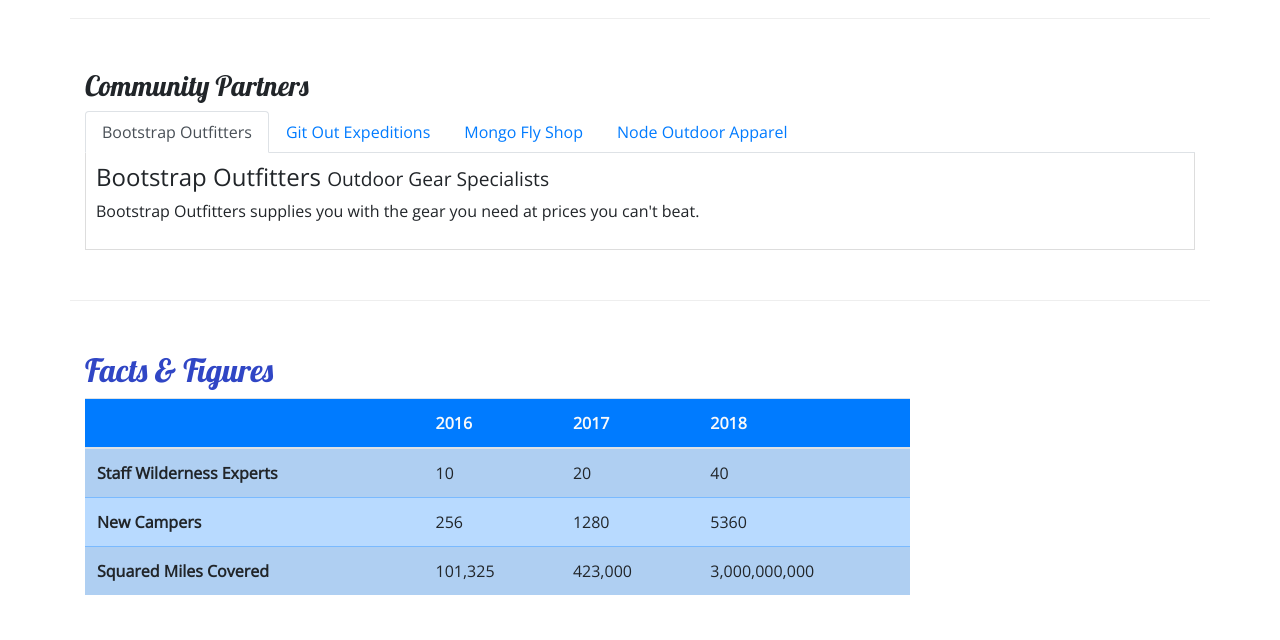
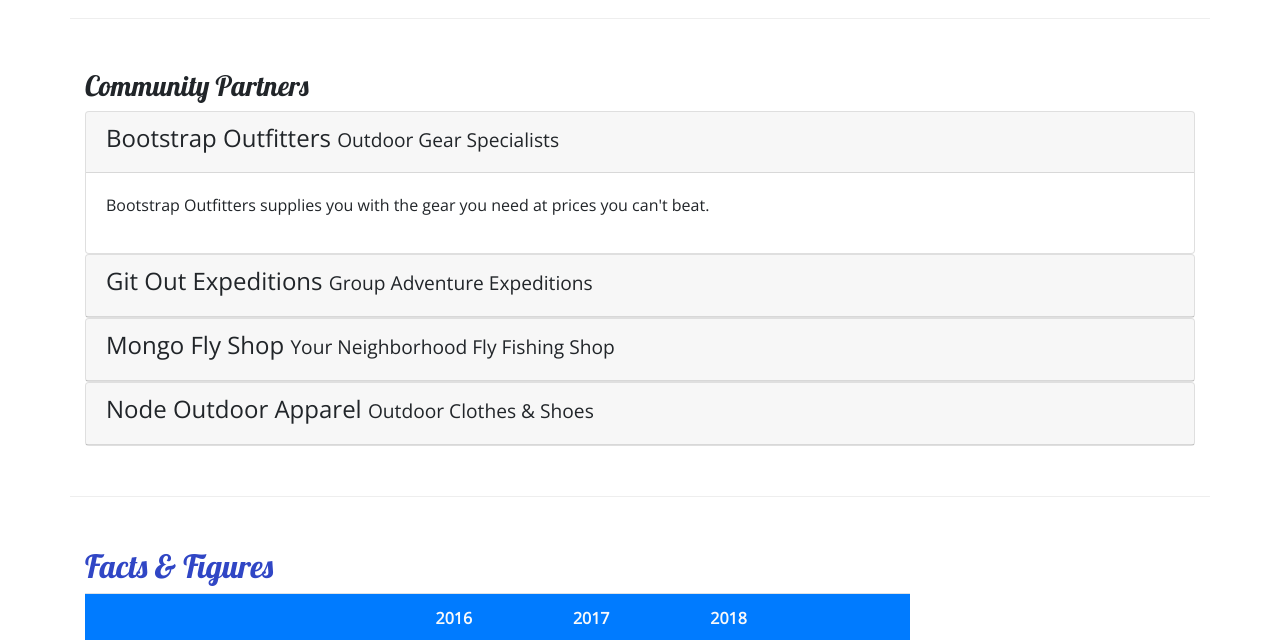
Before and after one commit to mosesrc/nucampsite, a website: page aboutus.html in a window 1280 px wide. Shown: the part 810-1450 px from the top of the page. Drawn offline with nearby package versions, Linux system fonts and the light colour scheme.

Commit message:
Accordion

```diff
--- a/aboutus.html
+++ b/aboutus.html
@@ -114,55 +114,84 @@
         <div class="row row-content">
             <div class="col">
                 <h3>Community Partners</h3>
-                <ul class="nav nav-tabs">
-                    <li class="nav-item">
-                        <a href="#bootstrap" class="nav-link active" role="tab" data-toggle="tab">
-                            Bootstrap Outfitters
+
+
+                <div id="accordion">
+
+                    <div class="card">
+                        <div class="card-header" role="tab">
+                            <h4>
+                                <a href="" data-toggle="collapse" data-target="#bootstrap">
+                                    Bootstrap Outfitters <small>Outdoor Gear Specialists</small>
                                 </a>
-                    </li>
-                    <li class="nav-item">
-                        <a href="#git" class="nav-link" role="tab" data-toggle="tab">
-                            Git Out Expeditions
-                        </a>
-                    </li>
-                    <li class="nav-item">
-                        <a href="#mongo" class="nav-link" role="tab" data-toggle="tab">
-                            Mongo Fly Shop
-                        </a>
-                    </li>
-                    <li class="nav-item">
-                        <a href="#node" class="nav-link" role="tab" data-toggle="tab">
-                            Node Outdoor Apparel
-                        </a>
-                    </li>
-                </ul>
-
-                <div class="tab-content">
-                    <div class="tab-pane fade show active" role="tabpanel" id="bootstrap">
-                        <h4>Bootstrap Outfitters <small>Outdoor Gear Specialists</small></h4>
-                        <p class="d-none d-sm-block">Bootstrap Outfitters supplies you with the gear you need at prices
+                            </h4>
+                        </div>
+                        <div class="collapse show" id="bootstrap" data-parent="#accordion">
+                            <div class="card-body">
+                                <p class="d-none d-sm-block">Bootstrap Outfitters supplies you with the gear you need at
+                                    prices
                                     you
                                     can't beat.</p>
                             </div>
-                    <div class="tab-pane fade" id="git" role="tabpanel">
-                        <h4>Git Out Expeditions <small>Group Adventure Expeditions</small></h4>
-                        <p class="d-none d-sm-block">Join Git Out Expeditions to explore new horizons with a group of
+                        </div>
+                    </div>
+
+                    <div class="card">
+                        <div class="card-header" role="tab">
+                            <h4>
+                                <a href="" data-toggle="collapse" data-target="#git">
+                                    Git Out Expeditions <small>Group Adventure Expeditions</small>
+                                </a>
+                            </h4>
+                        </div>
+                        <div class="collapse" id="git" data-parent="#accordion">
+                            <div class="card-body">
+                                <p class="d-none d-sm-block">Join Git Out Expeditions to explore new horizons with a
+                                    group of
                                     other
                                     adventurers!</p>
                             </div>
-                    <div class="tab-pane fade" role="tabpanel" id="mongo">
-                        <h4>Mongo Fly Shop <small>Your Neighborhood Fly Fishing Shop</small></h4>
-                        <p class="d-none d-sm-block">Need a new fishing pole, a tacklebox, or flies of all kinds? Stop
+                        </div>
+                    </div>
+
+                    <div class="card">
+                        <div class="card-header" role="tab">
+                            <h4>
+                                <a href="" data-toggle="collapse" data-target="#mongo">
+                                    Mongo Fly Shop <small>Your Neighborhood Fly Fishing Shop</small>
+                                </a>
+                            </h4>
+                        </div>
+                        <div class="collapse" id="mongo" data-parent="#accordion">
+                            <div class="card-body">
+                                <p class="d-none d-sm-block">Need a new fishing pole, a tacklebox, or flies of all
+                                    kinds? Stop
                                     by
                                     Mongo
                                     Fly Shop.</p>
                             </div>
-                    <div class="tab-pane fade" role="tabpanel" id="node">
-                        <h4>Node Outdoor Apparel <small>Outdoor Clothes & Shoes</small></h4>
-                        <p class="d-none d-sm-block">From polar fleeces to swimsuits, hiking boots to waders, a visit to
+                        </div>
+                    </div>
+
+                    <div class="card">
+                        <div class="card-header" role="tab">
+                            <h4>
+                                <a href="" data-toggle="collapse" data-target="#node">
+                                    Node Outdoor Apparel <small>Outdoor Clothes & Shoes</small>
+                                </a>
+                            </h4>
+                        </div>
+                        <div class="collapse" id="node" data-parent="#accordion">
+                            <div class="card-body">
+                                <p class="d-none d-sm-block">From polar fleeces to swimsuits, hiking boots to waders, a
+                                    visit to
                                     Node
                                     will be sure to get you covered.</p>
                             </div>
+                        </div>
+                    </div>
+
+
                 </div>
             </div>
         </div>
--- a/css/styles.css
+++ b/css/styles.css
@@ -9,6 +9,11 @@ h1, h2, h3 {
 h2 {
     color: #3046C5;
 }
+
+a, a:hover {
+    color: inherit;
+    text-decoration: none;
+  }
 
 .navbar {
     background-color: #901CAD;
```
Lines whose indentation alone changed are shown as unchanged.
